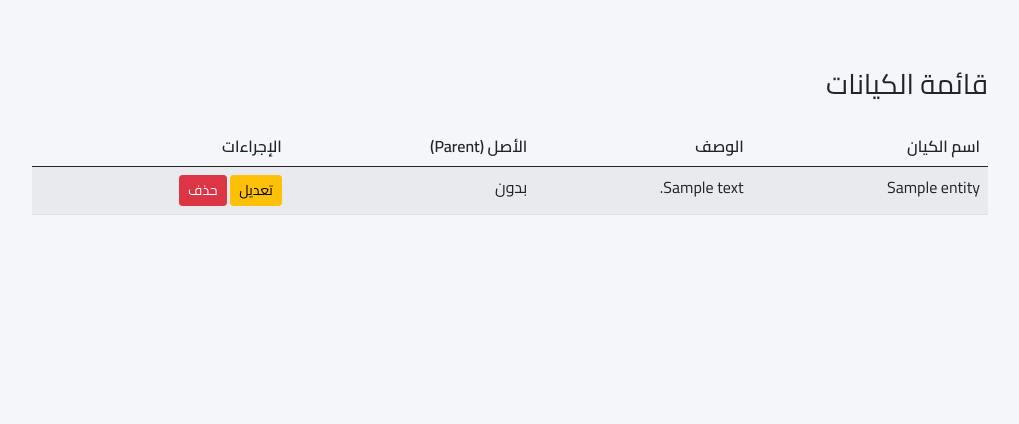
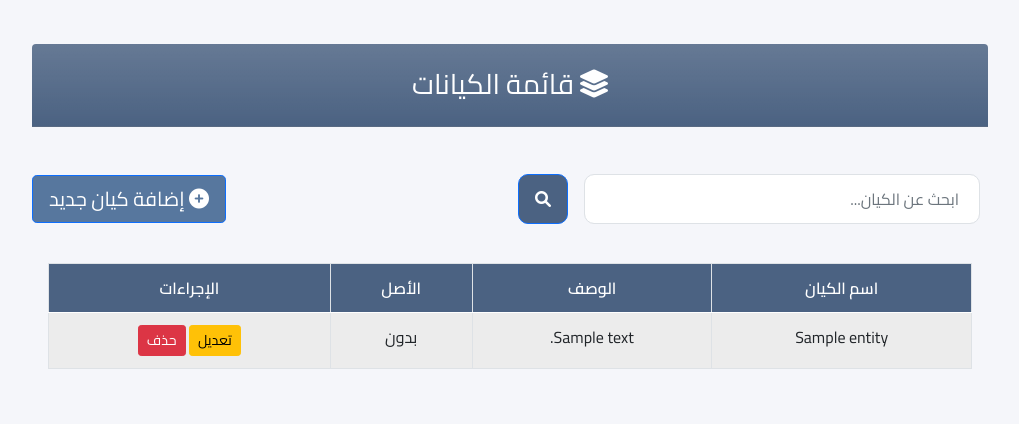
Before and after one commit to MAlSabahi1/SurveyProject, a Django app: page /entity_list in a window 1280 px wide. Shown: the top 424 px of the page, without its empty margins (0-1019 px from the left). Run offline with Django 5.2, Linux system fonts and the light colour scheme; tables that the repository leaves empty hold one stand-in row (values such as "Sample post"); some libraries are stand-ins or nearby versions.

Commit message:
design editing

```diff
--- a/survey/forms.py
+++ b/survey/forms.py
@@ -6,15 +6,15 @@
 class EntitysForm(forms.ModelForm):
     class Meta:
         model = Entitys
-        fields = '__all__'  # الحقول التي ستظهر في النموذج
+        fields = ['name','description'] # الحقول التي ستظهر في النموذج
         widgets = {
             'description': forms.Textarea(attrs={'rows': 3, 'class': 'form-control'}),  # تخصيص واجهة المستخدم للحقل
-            'parent': forms.Select(attrs={'class': 'form-control'}),  # تخصيص واجهة المستخدم للحقل
+            # 'parent': forms.Select(attrs={'class': 'form-control'}),  # تخصيص واجهة المستخدم للحقل
         }
         labels = {
             'name': 'اسم الكيان',
             'description': 'الوصف',
-            'parent': 'القطاع الرئيسي',  # إذا كان الكيان هو قطاع فرعي
+            # 'parent': 'القطاع الرئيسي',  # إذا كان الكيان هو قطاع فرعي
         }
 
 
--- a/templates/survey/entities_list.html
+++ b/templates/survey/entities_list.html
@@ -4,17 +4,53 @@
 {% block title %}قائمة الكيانات{% endblock %}
 
 {% block content %}
-<div class="container mt-5">
-    <h3 class="mb-4">قائمة الكيانات</h3>
-
-    <!-- جدول عرض الكيانات -->
-    <table class="table table-striped">
-        <thead>
+<div class="container py-4" dir="rtl">
+  <div class="row">
+    <div class="col-lg-12 order-lg-1">
+      <div
+        class="card-header bg-gradient text-white text-center rounded-top py-4 mb-4"
+      >
+        <h3 class="mb-0"><i class="fas fa-layer-group"></i> قائمة الكيانات</h3>
+      </div>
+      <div class="header__page col-12 d-flex justify-content-between">
+        <!-- قسم البحث -->
+        <div class="col-lg-6 order-lg-1 align-content-center">
+          <div class="search-card rounded d-flex flex-row">
+            <div class="w-100 d-flex justify-content-start">
+              <input
+                type="text"
+                id="searchInput"
+                class="form-control mx-2"
+                style="max-width: 400px"
+                placeholder="ابحث عن الكيان..."
+                oninput="filterTable()"
+              />
+              <button class="btn btn-primary mx-2 px-3">
+                <i class="fa-solid fa-magnifying-glass"></i>
+              </button>
+            </div>
+          </div>
+        </div>
+        <!-- زر لإضافة كيان جديد -->
+        <div class="col-lg-4 mb-4 order-lg-2 d-flex justify-content-end">
+          <div class="text-center mt-4">
+            <a href="{% url 'create_entitys' %}" class="btn btn-primary btn-lg" style="background-color:#57779E">
+              <i class="fas fa-plus-circle"></i> إضافة كيان جديد
+            </a>
+          </div>
+        </div>
+      </div>
+      <!-- بطاقة عرض الكيانات مع تحسينات -->
+      <div class="card rounded-4 border-0">
+        <div class="card-body">
+          <!-- رأس الجدول يحتوي على العناوين -->
+          <div class="table-responsive">
+            <table id="entityTable" class="table table-striped table-hover">
+              <thead class="thead-dark">
                 <tr>
-                {% comment %} <th>#</th> {% endcomment %}
                   <th>اسم الكيان</th>
                   <th>الوصف</th>
-                <th>الأصل (Parent)</th>
+                  <th>الأصل</th>
                   <th>الإجراءات</th>
                 </tr>
               </thead>
@@ -34,7 +70,8 @@
                     <button
                       class="btn btn-warning btn-sm edit-entity-btn"
                       data-id="{{ entity.id }}"
-                        data-parent-id="{% if entity.parent %}{{ entity.parent.id }}{% else %}{% endif %}">
+                      data-parent-id="{% if entity.parent %}{{ entity.parent.id }}{% else %}{% endif %}"
+                    >
                       تعديل
                     </button>
                     <button class="btn btn-danger btn-sm delete-entity-btn" data-id="{{ entity.id }}">
@@ -42,16 +79,15 @@
                     </button>
                   </td>
                 </tr>
-
                 {% endfor %}
               </tbody>
             </table>
           </div>
-{% comment %} data-parent-id="{% if entity.parent %}{{ entity.parent.id }}{% else %}{% endif %}">
- <button class="btn btn-danger btn-sm delete-entity-btn" data-id="{{ entity.id }}">
-                        حذف
-                    </button> {% endcomment %}
-
+        </div>
+      </div>
+    </div>
+  </div>
+</div>
 <!-- نافذة تعديل الكيان -->
 <div class="modal fade" id="editEntityModal" tabindex="-1" aria-labelledby="editEntityModalLabel" aria-hidden="true">
     <div class="modal-dialog">
@@ -74,19 +110,19 @@
                     <!-- وصف الكيان -->
                     <div class="mb-3">
                         <label for="editDescription" class="form-label">الوصف</label>
-                        <textarea class="form-control" id="editDescription" name="description" rows="3"></textarea>
+                        <textarea class="form-control" id="editDescription" name="description"></textarea>
                     </div>
-                    <!-- قائمة الاختيار للكيان الأب -->
+
+                    <!-- الأصل (Parent) -->
                     <div class="mb-3">
-                        <label for="editParent" class="form-label">الكيان الأب</label>
-                        <select class="form-select" id="editParent" name="parent">
-                            <option value="">بدون</option>
-                            {% for parent in parents %}
-                            <option value="{{ parent.id }}">{{ parent.name }}</option>
+                        <label for="editParent" class="form-label">الأصل (Parent)</label>
+                        <select class="form-control" id="editParent" name="parent">
+                            <option value="">بدون أصل</option>
+                            {% for entity in entities %}
+                            <option value="{{ entity.id }}">{{ entity.name }}</option>
                             {% endfor %}
                         </select>
                     </div>
-
 
                     <div class="modal-footer">
                         <button type="button" class="btn btn-secondary" data-bs-dismiss="modal">إغلاق</button>
@@ -94,17 +130,105 @@
                     </div>
                 </form>
             </div>
-
         </div>
     </div>
 </div>
-
-<!-- مكتبة Toastr -->
 <link rel="stylesheet" href="https://cdn.jsdelivr.net/npm/toastr@2.1.4/build/toastr.min.css">
 <script src="https://cdn.jsdelivr.net/npm/jquery@3.6.0/dist/jquery.min.js"></script>
 <script src="https://cdn.jsdelivr.net/npm/toastr@2.1.4/build/toastr.min.js"></script>
 <!-- مكتبة SweetAlert -->
 <script src="https://cdn.jsdelivr.net/npm/sweetalert2@11"></script>
+<!-- تحسين التنسيق -->
+<style>
+  .header__page a:hover {
+    background-color: #57779e;
+  }
+  .card-header{
+    background-color: #4b6282;
+  }
+  .card {
+    background: none;
+  }
+  .search-card input {
+    border-radius: 10px;
+    padding: 12px 20px;
+    border: 1.5px solid #dee2e6;
+    transition: border-color 0.3s ease, box-shadow 0.3s ease;
+  }
+
+  .search-card input:focus {
+    border-color: #4b6282;
+    box-shadow: 0 0 10px rgba(31, 38, 62, 0.3);
+  }
+
+  .search-card button {
+    border-radius: 10px;
+    background-color: #4b6282;
+    color: white;
+    font-size: 1rem;
+    padding: 10px 20px;
+    transition: background-color 0.3s, transform 0.2s;
+  }
+
+  .search-card button:hover {
+    background-color: #39404e;
+    transform: translateY(-2px);
+  }
+
+  /* تحسين الجدول */
+  table.table-striped tbody tr:nth-of-type(odd) {
+    background-color: #f9f9f9;
+  }
+
+  table.table-hover tbody tr:hover {
+    background-color: #e9ecef;
+    box-shadow: 0 2px 10px rgba(0, 0, 0, 0.1);
+    cursor: pointer;
+  }
+
+  .table th,
+  .table td {
+    border: 1px solid #dee2e6;
+    text-align: center;
+    padding: 12px;
+  }
+
+  .table thead th {
+    background-color: #4b6282;
+    color: #fff;
+    font-weight: bold;
+    text-transform: uppercase;
+  }
+</style>
+
+<script>
+  // الاحتفاظ بجميع وظائف JavaScript الأصلية
+  function filterTable() {
+    let input = document.getElementById("searchInput").value.toLowerCase();
+    let table = document.getElementById("entityTable");
+    let rows = table.getElementsByTagName("tr");
+
+    for (let i = 1; i < rows.length; i++) {
+      let cells = rows[i].getElementsByTagName("td");
+      let match = false;
+
+      for (let j = 0; j < cells.length; j++) {
+        if (cells[j]) {
+          if (cells[j].textContent.toLowerCase().indexOf(input) > -1) {
+            match = true;
+            break;
+          }
+        }
+      }
+
+      if (match) {
+        rows[i].style.display = "";
+      } else {
+        rows[i].style.display = "none";
+      }
+    }
+  }
+</script>
 
 <script>
     $(document).ready(function () {
@@ -166,6 +290,7 @@
                             icon: 'success',
                             timer: 1500, // المدة بالمللي ثانية (هنا 3 ثوانٍ)
                             timerProgressBar: true, // عرض شريط تقدم للمؤقت
+                            showConfirmButton: false, // إخفاء زر التأكيد
                         });
 
                     } else {
@@ -175,6 +300,7 @@
                             icon: 'error',
                             timer: 1500, // المدة بالمللي ثانية (هنا 3 ثوانٍ)
                             timerProgressBar: true, // عرض شريط تقدم للمؤقت
+                            showConfirmButton: false, // إخفاء زر التأكيد
                         });
                     }
                 },
@@ -185,6 +311,7 @@
                         icon: 'error',
                         timer: 1500, // المدة بالمللي ثانية (هنا 3 ثوانٍ)
                         timerProgressBar: true, // عرض شريط تقدم للمؤقت
+                        showConfirmButton: false, // إخفاء زر التأكيد
                     });                }
             });
         });
@@ -228,6 +355,7 @@
                                         icon: 'success',
                                         timer: 1500, // المدة بالمللي ثانية (هنا 3 ثوانٍ)
                                         timerProgressBar: true, // عرض شريط تقدم للمؤقت
+                                        showConfirmButton: false, // إخفاء زر التأكيد
                                     });                                } else {
                                     Swal.fire('خطأ!', 'حدث خطأ أثناء الحذف.', 'error');
                                 }
@@ -239,6 +367,7 @@
                                     icon: 'error',
                                     timer: 1500, // المدة بالمللي ثانية (هنا 3 ثوانٍ)
                                     timerProgressBar: true, // عرض شريط تقدم للمؤقت
+                                    showConfirmButton: false, // إخفاء زر التأكيد
                                 });                            }
                         });
                     }
```
Also changed, not shown: templates/survey/add_question.html (+9 -2 lines). Lines whose indentation alone changed are shown as unchanged.
